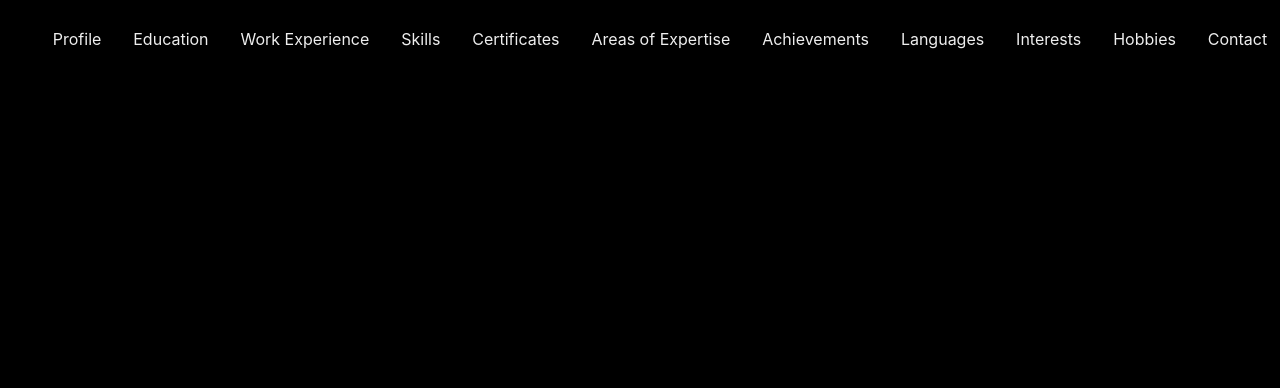
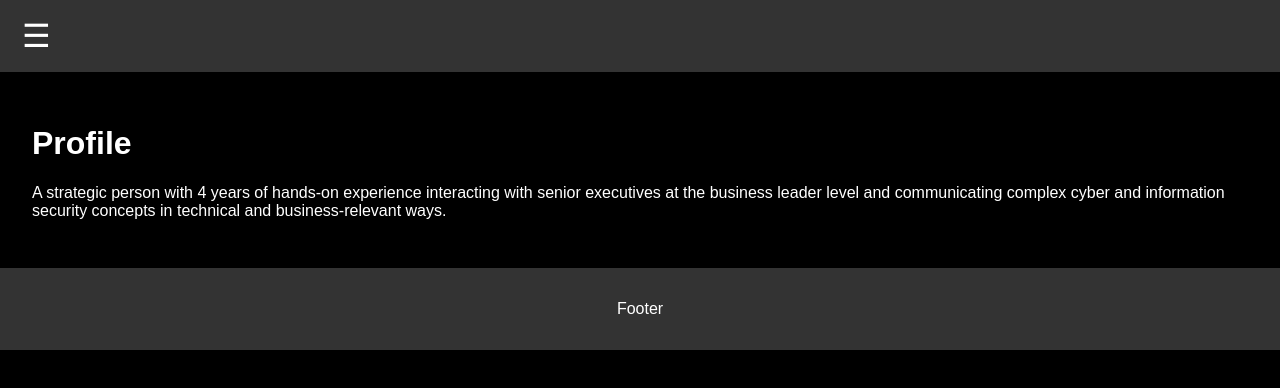
Before and after one commit to Gurshaan7869/UmeshPortfolio, a React (Create React App) app: page / in a window 1280 px wide. Shown: the top 388 px of the page. Built offline with nearby package versions, Linux system fonts and the light colour scheme.

Commit message:
basic structure

```diff
--- a/src/App.css
+++ b/src/App.css
@@ -1,3 +1,78 @@
-.App{
-    color: #EEEEEE;
-}
+body {
+    margin: 0;
+    font-family: Arial, sans-serif;
+    background-color: #000;
+    color: #fff;
+  }
+
+.navbar {
+    display: flex;
+    justify-content: space-between;
+    align-items: center;
+    background-color: #333;
+    padding: 1rem;
+  }
+
+  .navbar .menu-toggle {
+    display: none;
+    background: none;
+    border: none;
+    color: #fff;
+    font-size: 2rem;
+    cursor: pointer;
+  }
+
+  .navbar ul {
+    list-style: none;
+    padding: 0;
+    display: flex;
+    margin: 0;
+  }
+
+  .navbar li {
+    margin: 0 1rem;
+  }
+
+  .navbar a {
+    color: #fff;
+    text-decoration: none;
+  }
+
+  @media (max-width: 1300px) {
+    .navbar .menu-toggle {
+      display: block;
+    }
+
+    .navbar ul {
+      display: none;
+      flex-direction: column;
+      position: absolute;
+      top: 60px;
+      right: 0;
+      background-color: #333;
+      width: 100%;
+      text-align: center;
+    }
+
+    .navbar ul.open {
+      display: flex;
+    }
+
+    .navbar li {
+      margin: 1rem 0;
+    }
+  }
+
+  .main-content {
+    padding: 2rem;
+  }
+
+  .section {
+    padding: 4rem 0;
+  }
+
+  .footer {
+    background-color: #333;
+    text-align: center;
+    padding: 1rem;
+  }
--- a/src/App.js
+++ b/src/App.js
@@ -1,37 +1,52 @@
-import React, { useState, useEffect } from 'react';
-import { BrowserRouter, Routes, Route } from 'react-router-dom';
-import Mainpage from './Components/Mainpage';
-import Animation from './Components/Animation/Animation';
+import React,{useState, useEffect} from 'react';
+import { BrowserRouter as Router, Route, Routes, Link } from 'react-router-dom';
+import Header from './Components/Header';
+import Footer from './Components/Footer';
+import Profile from './Components/Profile';
+import Education from './Components/Education';
+import WorkExperience from './Components/Experience';
+import Skills from './Components/Skills';
+import Certificates from './Components/Certificates';
+import Expertise from './Components/Expertise';
+import Achievements from './Components/Achievements';
+import Languages from './Components/Languages';
+import Interests from './Components/Interests';
 import Contact from './Components/Contact';
-import Profile from './Components/Profile';
-import NoFound from './Components/NoFound';
+import Animation from './Components/Animation/Animation'
 import './App.css';
 
 function App() {
   const [isLoading, setIsLoading] = useState(true);
 
   useEffect(() => {
-    // Simulate a network request or other loading logic
     setTimeout(() => {
       setIsLoading(false);
-    }, 1500); // Change this timeout to simulate loading time
+    }, 1500);
   }, []);
 
   if (isLoading) {
     return <Animation />;
   }
-
   return (
-    <BrowserRouter>
-      <Routes>
-        <Route path="/" element={<Mainpage />}>
-          <Route index element={<Profile />} />
-          <Route path="profile" element={<Profile />} />
-          <Route path="contact" element={<Contact />} />
-          <Route path="*" element={<NoFound />} />
-        </Route>
-      </Routes>
-    </BrowserRouter>
+    <Router>
+      <Header />
+      <div className="main-content">
+        <Routes>
+          <Route path="/" element={<Profile />} />
+          <Route path="/profile" element={<Profile />} />
+          <Route path="/education" element={<Education />} />
+          <Route path="/work-experience" element={<WorkExperience />} />
+          <Route path="/skills" element={<Skills />} />
+          <Route path="/certificates" element={<Certificates />} />
+          <Route path="/expertise" element={<Expertise />} />
+          <Route path="/achievements" element={<Achievements />} />
+          <Route path="/languages" element={<Languages />} />
+          <Route path="/interests" element={<Interests />} />
+          <Route path="/contact" element={<Contact />} />
+        </Routes>
+      </div>
+      <Footer />
+    </Router>
   );
 }
 
--- a/src/Components/CSS/Header.css
+++ /dev/null
@@ -1,26 +0,0 @@
-.navbar{
-    background: #0000;
-    padding: 1%;
-    margin: 0%;
-    text-align: center;
-}
-
-.navbar ul{
-    display: flex;
-    justify-content: space-between;
-}
-
-.navbar li{
-    display: block;
-}
-
-.navbar a {
-    color: #EEEEEE;
-    text-decoration: none;
-}
-
-@media screen and (max-width: 900px) {
-    .navbar ul{
-        flex-direction: column;
-    }
-}
--- a/src/Components/Footer.jsx
+++ b/src/Components/Footer.jsx
@@ -1,5 +1,11 @@
-function Footer(){
-    return(<div>Footer</div>)
+import React from 'react';
+
+function Footer() {
+  return (
+    <div className="footer">
+      <p>Footer</p>
+    </div>
+  );
 }
 
-export default Footer
+export default Footer;
--- a/src/Components/Header.jsx
+++ b/src/Components/Header.jsx
@@ -1,21 +1,33 @@
-import "./CSS/Header.css"
+import React from 'react';
+import { Link } from 'react-router-dom';
+import { useState } from 'react';
 
-function Header(){
-    return(<div className="navbar">
-            <ul>
-                <li><a href="/profile">Profile</a></li>
-                <li><a href="#">Education</a></li>
-                <li><a href="#">Work Experience</a></li>
-                <li><a href="#">Skills</a></li>
-                <li><a href="#">Certificates</a></li>
-                <li><a href="#">Areas of Expertise</a></li>
-                <li><a href="#">Achievements</a></li>
-                <li><a href="#">Languages</a></li>
-                <li><a href="#">Interests</a></li>
-                <li><a href="#">Hobbies</a></li>
-                <li><a href="#">Contact</a></li>
-            </ul>
-        </div>)
+function Header() {
+  const [isOpen, setIsOpen] = useState(false);
+
+  const toggleMenu = () => {
+    setIsOpen(!isOpen);
+  };
+  return (
+    <div className="navbar">
+      <button className="menu-toggle" onClick={toggleMenu}>
+        ☰
+      </button>
+      <ul className={isOpen ? 'nav-links open' : 'nav-links'}>
+        <li><Link to="/profile">Profile</Link></li>
+        <li><Link to="/education">Education</Link></li>
+        <li><Link to="/work-experience">Work Experience</Link></li>
+        <li><Link to="/skills">Skills</Link></li>
+        <li><Link to="/certificates">Certificates</Link></li>
+        <li><Link to="/expertise">Areas of Expertise</Link></li>
+        <li><Link to="/achievements">Achievements</Link></li>
+        <li><Link to="/languages">Languages</Link></li>
+        <li><Link to="/interests">Interests</Link></li>
+        <li><Link to="/hobbies">Hobbies</Link></li>
+        <li><Link to="/contact">Contact</Link></li>
+      </ul>
+    </div>
+  );
 }
 
-export default Header
+export default Header;
--- a/src/Components/Mainpage.jsx
+++ b/src/Components/Mainpage.jsx
@@ -1,17 +1,13 @@
-//https://colorhunt.co/palette/0000004e4feb068fffeeeeee
-//000000 - black
-//4E4FEB - dark blue
-//068FFF - light blue
-//EEEEEE - grey
-import Header from "./Header"
-import Footer from "./Footer"
-import Animation from "./Animation/Animation"
+import React from 'react';
+import { Outlet } from 'react-router-dom';
 
-function Mainpage(){
-    return(<div>
-        <Header/>
-        <Footer/>
-    </div>)
-}
+const Mainpage = () => {
+  return (
+    <div>
+      <h1>Main Page</h1>
+      <Outlet />
+    </div>
+  );
+};
 
-export default Mainpage
+export default Mainpage;
--- a/src/Components/Profile.jsx
+++ b/src/Components/Profile.jsx
@@ -1,10 +1,16 @@
-function Profile(){
-    return(<div>
-        <h1>Profile</h1><p>
+// Profile.js
+import React from 'react';
+
+function Profile() {
+  return (
+    <div>
+      <h1>Profile</h1>
+      <p>
         A strategic person with 4 years of hands-on experience interacting with senior executives at the business leader level
         and communicating complex cyber and information security concepts in technical and business-relevant ways.
-        </p>
-        </div>)
+      </p>
+    </div>
+  );
 }
 
-export default Profile
+export default Profile;
--- a/src/index.css
+++ b/src/index.css
@@ -6,6 +6,7 @@ body {
   -moz-osx-font-smoothing: grayscale;
   background: black;
   margin: 0;
+  color: aliceblue;
 }
 
 code {
```
